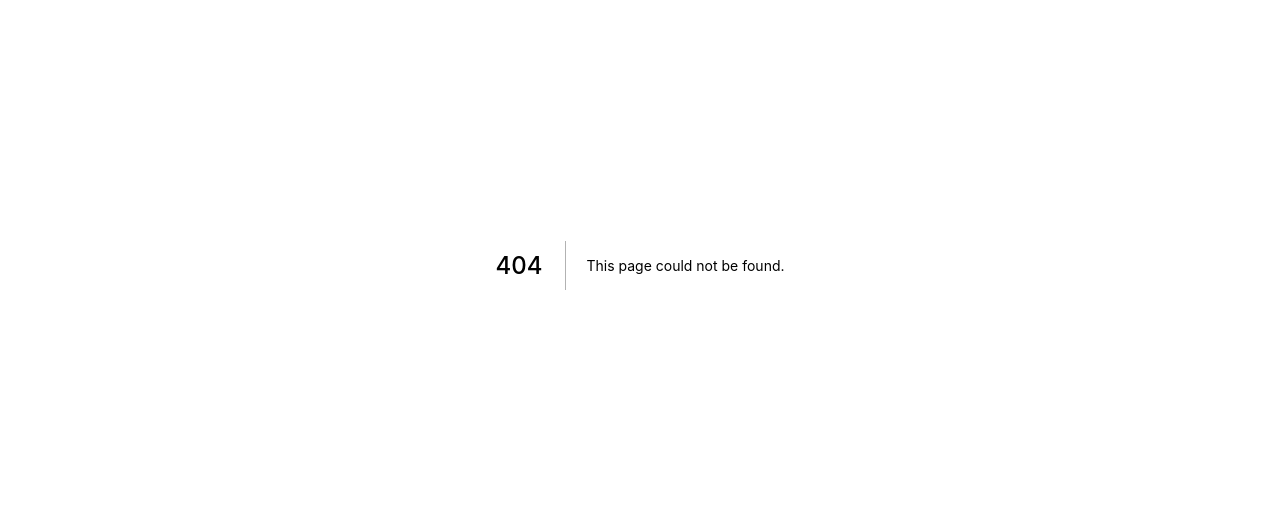
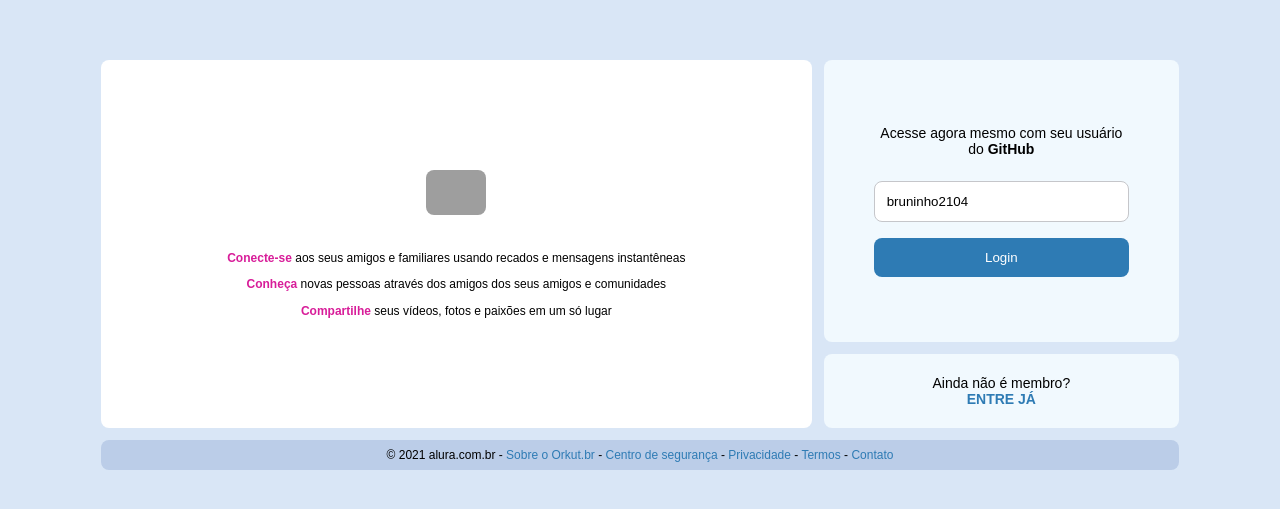
Before and after one commit to Bruninho2104/alurakut, a Next.js app: page /login in a window 1280 px wide. Before the commit this address had no page. Shown: the part 135-644 px from the top of the page. Built offline with nearby package versions, Linux system fonts and the light colour scheme; grey boxes are pictures that could not be loaded.

Commit message:
Implementando tela de login e rotas do usuário

```diff
--- a/package.json
+++ b/package.json
@@ -7,7 +7,9 @@
   },
   "dependencies": {
     "datocms-client": "^3.4.12",
+    "jsonwebtoken": "^8.5.1",
     "next": "latest",
+    "nookies": "^2.5.2",
     "react": "^17.0.2",
     "react-dom": "^17.0.2",
     "react-is": "^17.0.2",
--- a/pages/_app.js
+++ b/pages/_app.js
@@ -24,7 +24,146 @@ const GlobalStyle = createGlobalStyle`
      display: block;
      border-radius: 8px;
    }
-`
+
+   :root {
+    --backgroundPrimary: #D9E6F6;
+    --backgroundSecondary: #F1F9FE;
+    --backgroundTertiary: #FFFFFF;
+    --backgroundQuarternary: #BBCDE8;
+    --colorPrimary: #2E7BB4;
+    --colorSecondary: #388BB0;
+    --colorTertiary: #2F4A71;
+    --colorQuarternary: #D81D99;
+    --textPrimaryColor: #333333;
+    --textSecondaryColor: #FFFFFF;
+    --textTertiaryColor: #5A5A5A;
+    --textQuarternaryColor: #C5C6CA;
+    --commonRadius: 8px;
+  }
+  .loginScreen {
+    padding: 16px;
+    max-width: 1110px;
+    display: grid;
+    --gap: 12px;
+    --gutter: 16px;
+    grid-gap: var(--gap);
+    grid-template-areas:
+      "logoArea"
+      "formArea"
+      "footerArea";
+    @media(min-width: 860px) {
+      grid-template-columns: 2fr 1fr;
+      grid-template-areas:
+              "logoArea formArea"
+              "logoArea formArea"
+              "footerArea footerArea";
+    }
+    .logoArea {
+      grid-area: logoArea;
+      background-color: var(--backgroundTertiary);
+      border-radius: var(--commonRadius);
+      padding: var(--gutter);
+      text-align: center;
+      display: flex;
+      flex-direction: column;
+      flex-wrap: wrap;
+      justify-content: center;
+      align-items: center;
+      min-height: 263px;
+      @media(min-width: 860px) {
+        min-height: 368px;
+      }
+      p {
+        font-size: 12px;
+        line-height: 1.2;
+        &:not(:last-child) {
+          margin-bottom: 12px;
+        }
+        strong {
+          color: var(--colorQuarternary);
+        }
+      }
+      img {
+        max-height: 45px;
+        margin-bottom: 36px;
+      }
+    }
+    .formArea {
+      grid-area: formArea;
+      display: flex;
+      flex-wrap: wrap;
+      flex-direction: column;
+      .box {
+        display: flex;
+        flex-direction: column;
+        align-items: center;
+        justify-content: center;
+        text-align: center;
+        padding: var(--gutter);
+        padding-left: 50px;
+        padding-right: 50px;
+        background-color: var(--backgroundSecondary);
+        border-radius: var(--commonRadius);
+        flex: 1;
+        &:not(:last-child) {
+          margin-bottom: var(--gap);
+        }
+        &:first-child {
+          min-height: 224px;
+          @media(min-width: 860px) {
+            min-height: 282px;
+          }
+        }
+        p {
+          font-size: 14px;
+        }
+        a {
+          text-decoration: none;
+          color: var(--colorPrimary);
+        }
+        input {
+          width: 100%;
+          display: block;
+          border: 1px solid var(--textQuarternaryColor);
+          padding: 12px;
+          background-color: var(--backgroundTertiary);
+          border-radius: var(--commonRadius);
+          margin-top: 24px;
+          margin-bottom: 16px;
+        }
+        button {
+          width: 100%;
+          display: block;
+          border: 0;
+          padding: 12px;
+          border-radius: var(--commonRadius);
+          background-color: var(--colorPrimary);
+          color: var(--textSecondaryColor);
+          transition: 700ms;
+          :hover{
+            cursor: pointer;
+            background-color: var(--colorSecondary);
+            transition: 700ms;
+          }
+        }
+      }
+    }
+    .footerArea {
+      grid-area: footerArea;
+      background-color: var(--backgroundQuarternary);
+      border-radius: var(--commonRadius);
+      padding: 8px;
+      p {
+        font-size: 12px;
+        text-align: center;
+        a {
+          text-decoration: none;
+          color: var(--colorPrimary);
+        }
+      }
+    }
+  }
+`;
 
 const theme = {
   colors: {
--- /dev/null
+++ b/pages/login.js
@@ -0,0 +1,86 @@
+import React, { useState } from 'react';
+import { useRouter } from 'next/router';
+import styled from 'styled-components';
+import nookies from 'nookies';
+
+
+const ErrorMessage = styled.p`
+    color: red;
+`;
+
+export default function LoginScreen() {
+  const router = useRouter();
+  const [githubUser, setGithubUser] = useState('bruninho2104')
+
+  return(
+    <main style={{display: 'flex', flex: 1, alignItems: 'center', justifyContent: 'center'}}>
+      <div className="loginScreen">
+        <section className="logoArea">
+          <img src="https://alurakut.vercel.app/logo.svg" />
+
+          <p><strong>Conecte-se</strong> aos seus amigos e familiares usando recados e mensagens instantêneas</p>
+          <p><strong>Conheça</strong> novas pessoas através dos amigos dos seus amigos e comunidades</p>
+          <p><strong>Compartilhe</strong> seus vídeos, fotos e paixões em um só lugar</p>
+        </section>
+
+        <section className="formArea">
+          <form className="box" onSubmit={(event)=>{
+              event.preventDefault();
+              fetch('https://alurakut.vercel.app/api/login', {
+                method: 'POST',
+                headers: {
+                  'Content-Type': 'application/json'
+                },
+                body: JSON.stringify({
+                  githubUser: githubUser
+                })
+              })
+                .then(async (response)=>{
+                  const respostaServidor = await response.json()
+                  const token = respostaServidor.token;
+                  nookies.set(null, 'USER_TOKEN', token, {
+                    path: '/',
+                    maxAge: 86400 * 7
+                  })
+
+                  router.push("/");
+                })
+            }}>
+            <p>
+              Acesse agora mesmo com seu usuário do <strong>GitHub</strong>
+            </p>
+            <input
+              placeholder="Usuário"
+              value={githubUser}
+              onChange={(event)=>{
+                setGithubUser(event.target.value);
+              }}
+             />
+
+              {githubUser === "" ? <ErrorMessage>*Preencha o campo</ErrorMessage>: ""}
+
+            <button type="submit" >
+              Login
+            </button>
+          </form>
+
+          <footer className="box">
+            <p>
+              Ainda não é membro? <br/>
+              <a href="/login">
+                <strong>ENTRE JÁ</strong>
+              </a>
+            </p>
+          </footer>
+        </section>
+
+        <footer className="footerArea">
+          <p>
+            © 2021 alura.com.br - <a href="/">Sobre o Orkut.br</a> - <a href="/">Centro de segurança</a> - <a href="/">Privacidade</a> - <a href="/">Termos</a> - <a href="/">Contato</a>
+          </p>
+        </footer>
+
+      </div>
+    </main>
+  )
+}
```
Also changed, not shown: pages/index.js (+38 -6 lines), 1 other file (tests, documents, lock files or other folders).
